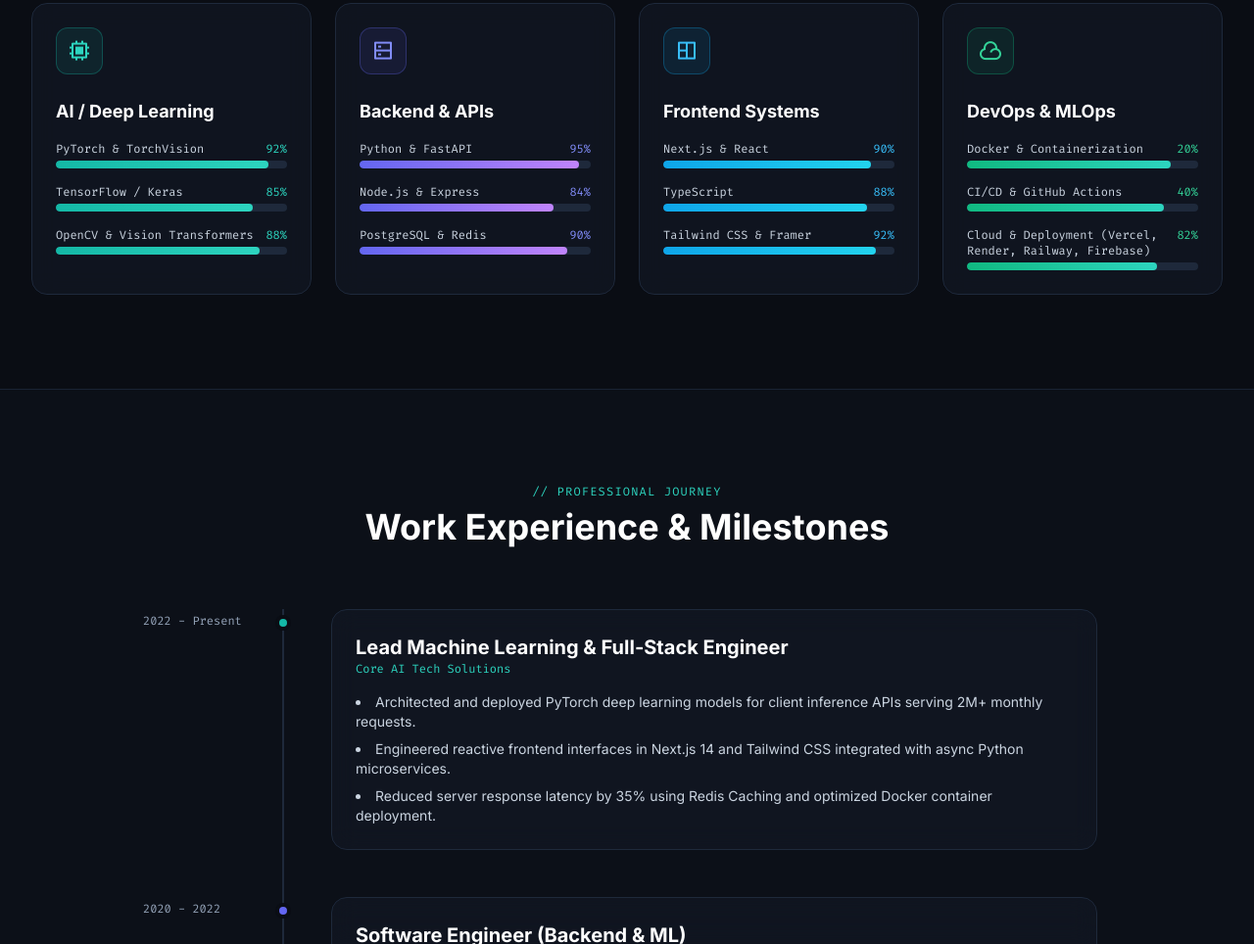
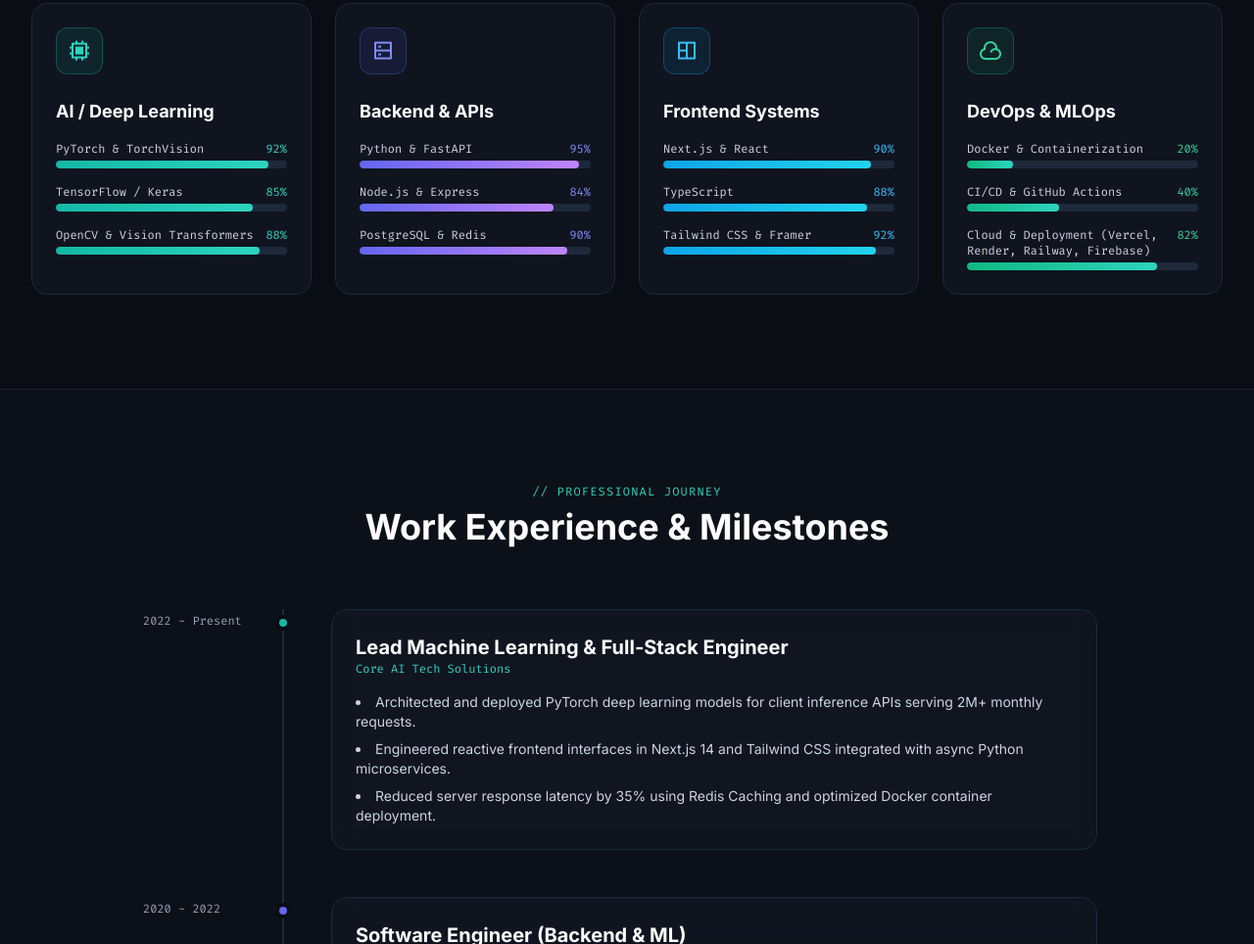
Before and after one commit to AR-Ashik-9997/ML-portfolio, a plain HTML site: page index.html in a window 1280 px wide. Shown: the part 2309-3273 px from the top of the page at 98% size. Drawn offline with nearby package versions, Linux system fonts and the light colour scheme.

Commit message:
update skil

```diff
--- a/index.html
+++ b/index.html
@@ -978,7 +978,7 @@
                 >
                   <div
                     class="bg-gradient-to-r from-emerald-500 to-teal-400 h-full rounded-full"
-                    style="width: 88%"
+                    style="width: 20%"
                   ></div>
                 </div>
               </div>
@@ -992,7 +992,7 @@
                 >
                   <div
                     class="bg-gradient-to-r from-emerald-500 to-teal-400 h-full rounded-full"
-                    style="width: 85%"
+                    style="width: 40%"
                   ></div>
                 </div>
               </div>
```
